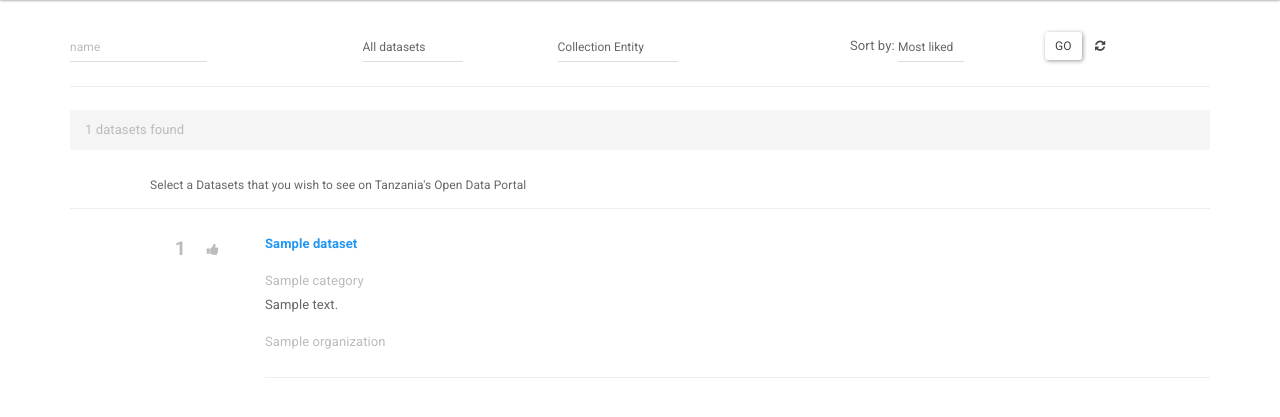
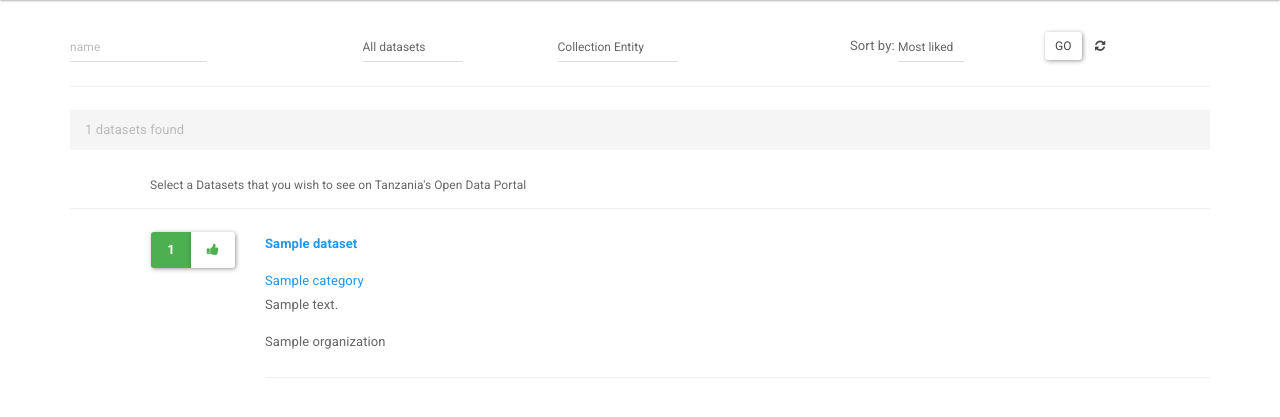
Before and after one commit to WorldBank-Transport/suggestdataset, a Django app: template datasets/templates/datasets/dataset_list.html in a window 1280 px wide. Shown: the part 64-481 px from the top of the page. Run offline with Django 3.2, Linux system fonts and the light colour scheme; tables that the repository leaves empty hold one stand-in row (values such as "Sample post"); the template is opened without the code that fills it: values that come from a table or form of the project are taken from there, most other values are stand-ins (such as "Sample title", 1, 10 or a date in 2020); parts of the project's set-up code (start-up, migrations or seed data) failed here and were passed over; some libraries are stand-ins or nearby versions.

Commit message:
adjust color

```diff
--- a/datasets/templates/datasets/dataset_detail.html
+++ b/datasets/templates/datasets/dataset_detail.html
@@ -28,7 +28,7 @@
             <p>
                 <label class="text-muted"><strong>{% trans "Category" %}</strong></label>:
                 {% for category in dataset.categories.all %}
-                    <a class="text-muted">{{ category.name }}</a>
+                    <a href="{% url 'dataset-list' %}?category={{ category.id }}">{{ category.name }}</a>
                     {% if not forloop.last %}, {% endif %}
                 {% empty %}
                     -
@@ -41,8 +41,7 @@
 
             <p>
                 <label class="text-muted"><strong>{% trans "Organization" %}</strong></label>:
-                    <span class="text-primary">{{ dataset.organization }}</span>
-                </span>
+                <a href="{% url 'dataset-list' %}?organization={{ dataset.organization.id }}">{{ dataset.organization.name }}</a>
             </p>
 
             <hr>
--- a/datasets/templates/datasets/dataset_list.html
+++ b/datasets/templates/datasets/dataset_list.html
@@ -72,13 +72,13 @@
                     </a>
                 </p>
                 {% for category in dataset.categories.all %}
-                    <a class="text-muted">{{ category.name }}</a>
+                    <a href="{% url 'dataset-list' %}?category={{ category.id }}">{{ category.name }}</a>
                     {% if not forloop.last %}, {% endif %}
                 {% endfor %}
                 {% if dataset.description %}
                     <br>{{ dataset.description|truncatechars:100 |linebreaks }}
                 {% endif %}
-                <div class="text-muted">{{ dataset.organization }}</div>
+                <div class="">{{ dataset.organization }}</div>
                 <hr>
             </div>
         </div>
--- a/datasets/templates/includes/datasets/datasetlike_button.html
+++ b/datasets/templates/includes/datasets/datasetlike_button.html
@@ -1,7 +1,6 @@
 {% load i18n %}
 
 <div class="lead text-muted text-right">
-    <strong>{{ dataset.likes }}</strong>
     <form
             method="POST"
             action="{% url 'datasetlike-create' dataset.id %}"
@@ -10,11 +9,26 @@
         {% csrf_token %}
         <input type="hidden" name="id" value="{{ dataset.id }}">
         <input type="hidden" name="next" value="{{ request.get_full_path }}">
-        <button type="submit"
-                class="btn btn-link"
-                data-toggle="tooltip" data-placement="bottom"
-                title="{% trans 'Interested' %}?">
-            <i class="fa fa-thumbs-up text-muted"></i>
-        </button>
+        <div class="btn-group hidden-xs" data-toggle="tooltip" data-placement="bottom" title="{% trans 'Interested' %}?">
+            <button type="submit"
+                    class="btn btn-success">
+                <strong>{{ dataset.likes }}</strong>
+            </button>
+            <button type="submit"
+                    class="btn btn-default">
+                <i class="fa fa-thumbs-up text-success"></i>
+            </button>
+        </div>
+
+        <div class="btn-group hidden-sm hidden-lg" data-toggle="tooltip" data-placement="bottom" title="{% trans 'Interested' %}?">
+            <button type="submit"
+                    class="btn btn-success btn-block">
+                <strong>{{ dataset.likes }}</strong>
+            </button>
+            <button type="submit"
+                    class="btn btn-default">
+                <i class="fa fa-thumbs-up text-success"></i>
+            </button>
+        </div>
     </form>
 </div>
```
